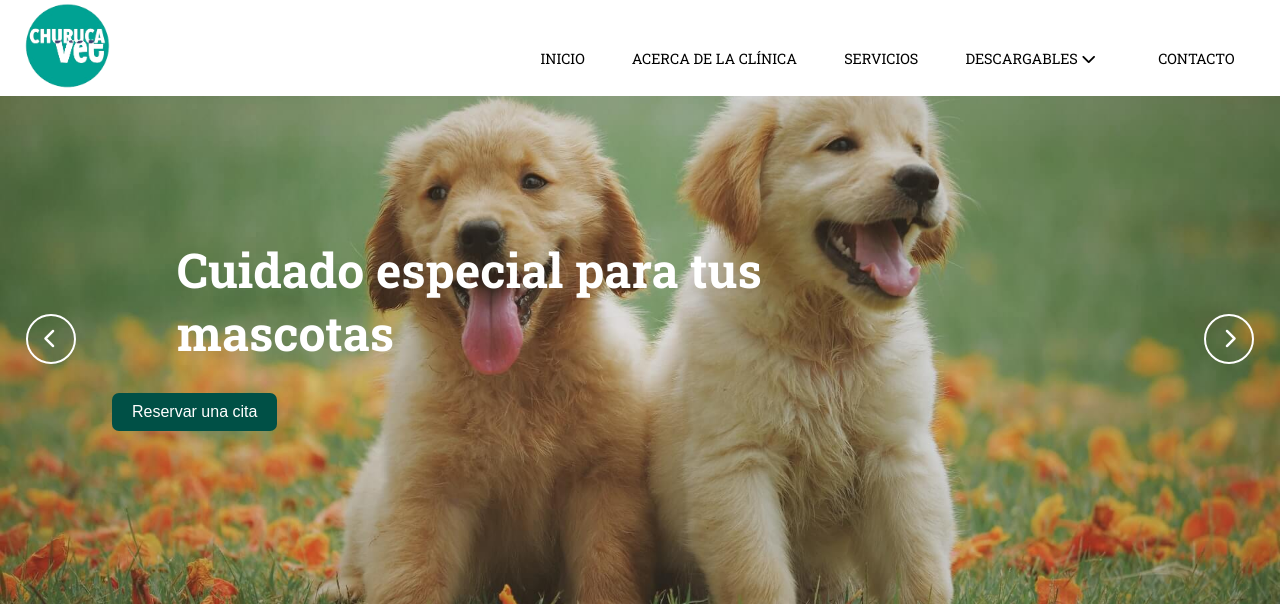
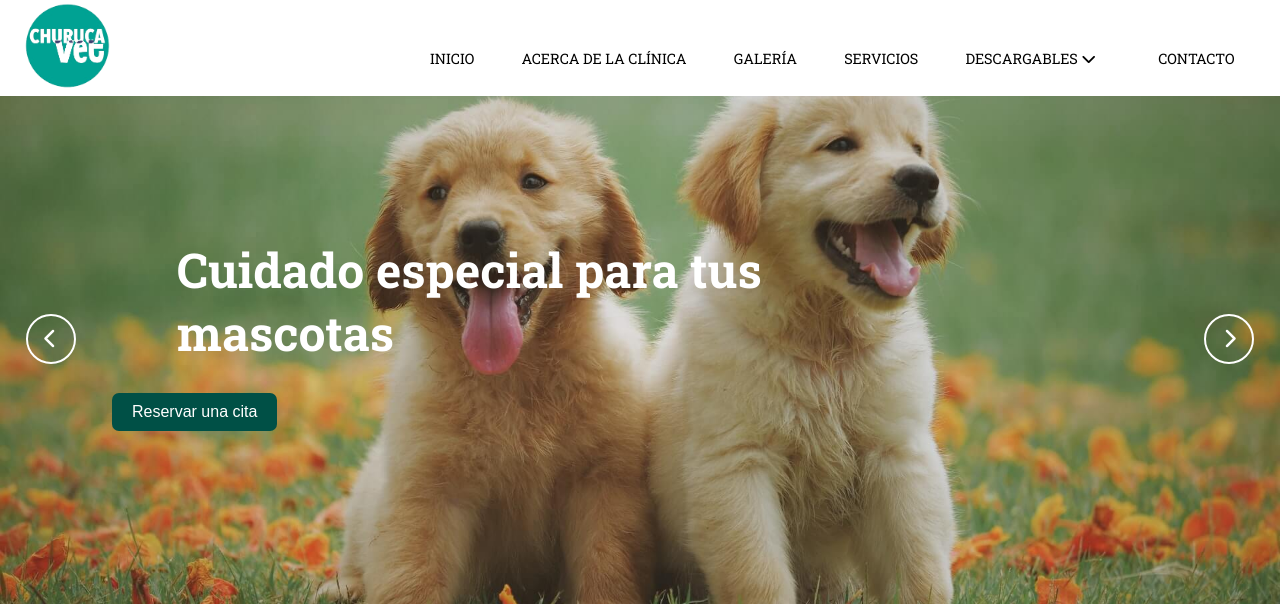
Before and after one commit to tavo1477/churucavet, a PHP site: page /churucavet/ in a window 1280 px wide. Shown: the top 604 px of the page. Run offline with PHP 8.4, Linux system fonts and the light colour scheme; some libraries are stand-ins or nearby versions.

Commit message:
Agregando al menú la página de galeria

```diff
--- a/views/paginas/modulos/top.php
+++ b/views/paginas/modulos/top.php
@@ -37,6 +37,12 @@ HEADER
 
 			<li class="nav-item">
 
+				<a href="galeria">Galería</a>
+
+			</li>
+
+			<li class="nav-item">
+
 				<a href="servicios">Servicios</a>
 
 			</li>
```
